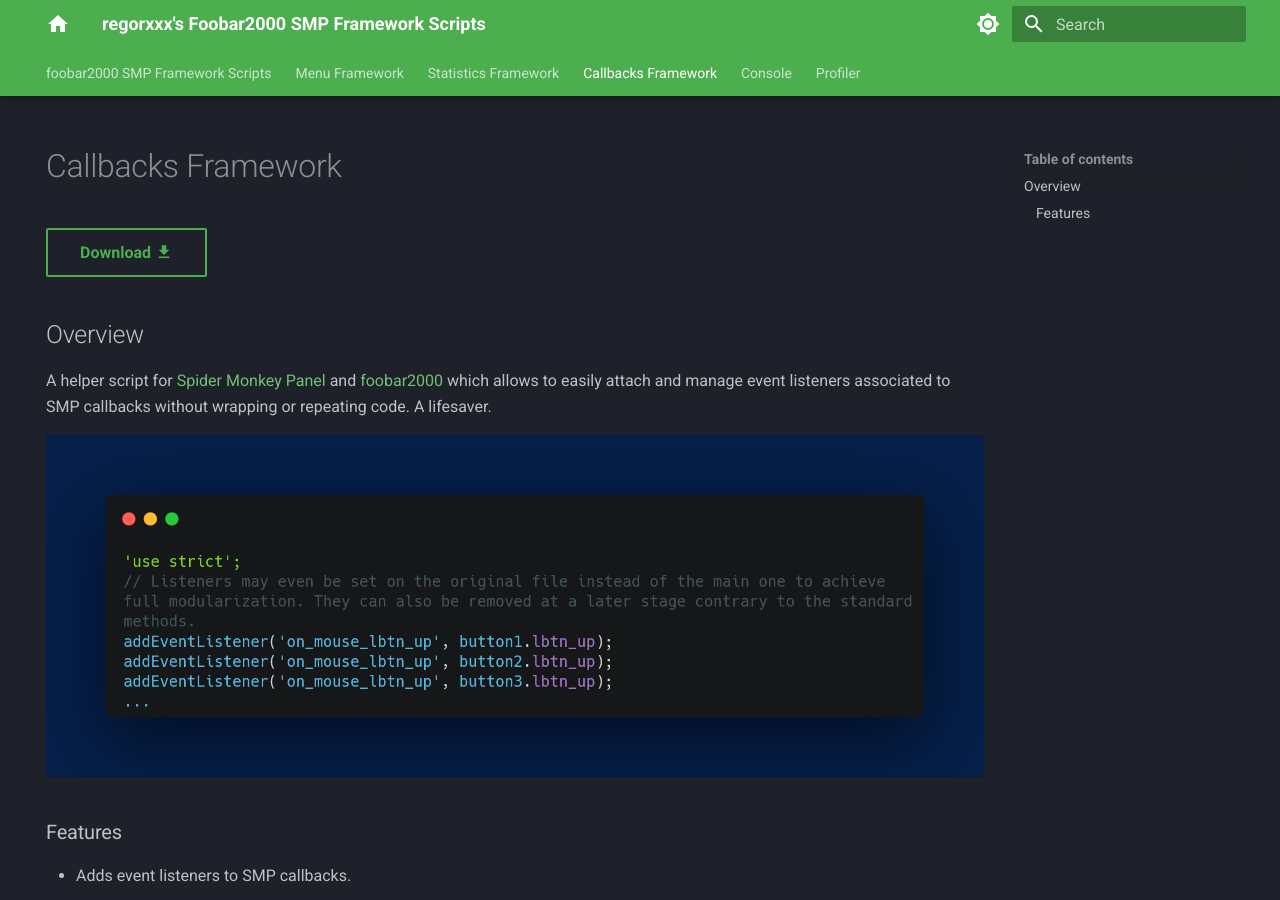
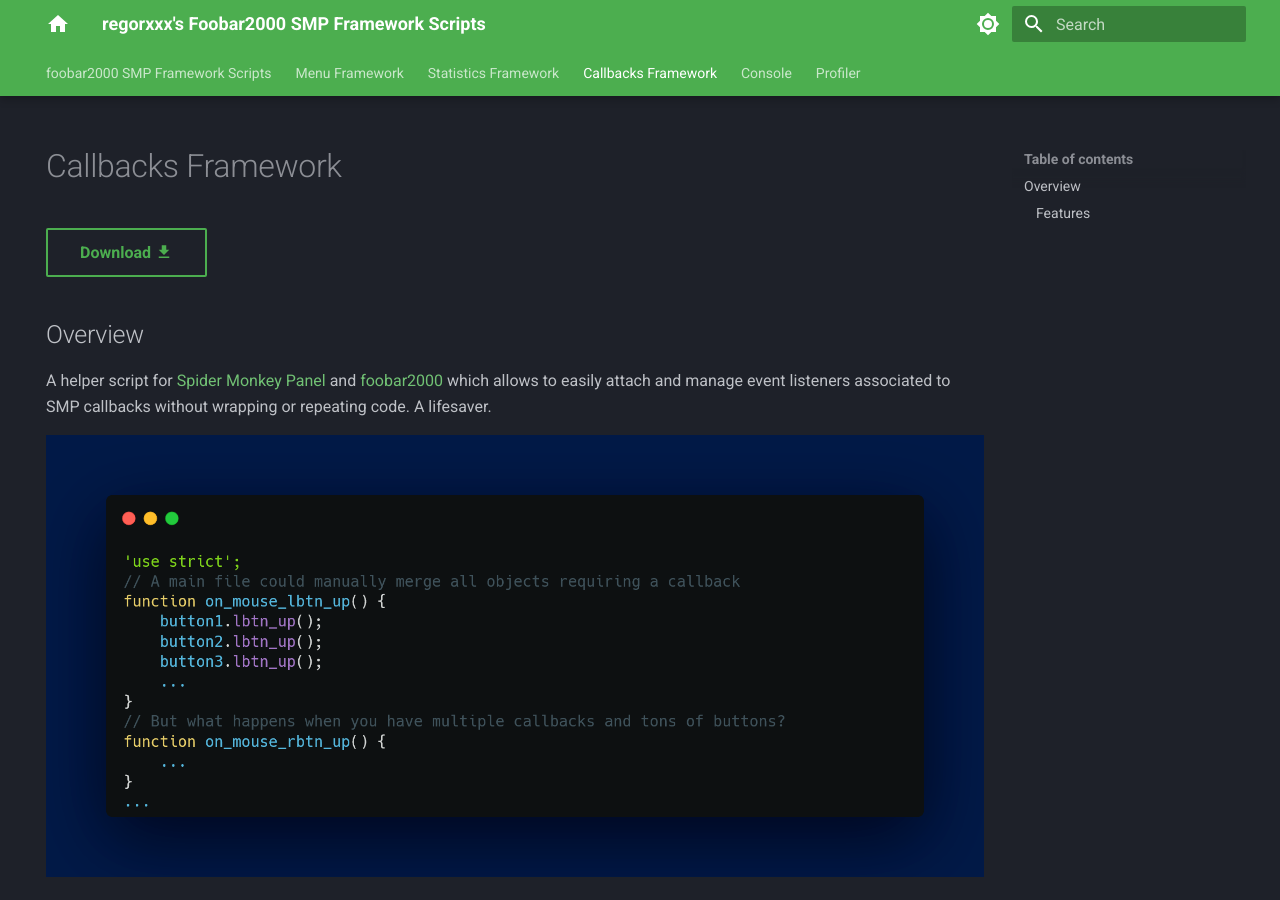
Before and after one commit to regorxxx/foobar2000-Framework-SMP.github.io, an MkDocs documentation site: the page built from docs/scripts/callbacks-framework-smp.md, in a window 1280 px wide and 900 px high. Built offline with MkDocs 1.6.1 and Material for MkDocs 9.7.7, drawn with Linux system fonts in a browser that asks for light colours.

Commit message:
Reorder images.

```diff
--- a/docs/scripts/callbacks-framework-smp.md
+++ b/docs/scripts/callbacks-framework-smp.md
@@ -12,6 +12,8 @@
  and [foobar2000](https://www.foobar2000.org) which allows to easily attach and manage event
  listeners associated to SMP callbacks without wrapping or repeating code.  A lifesaver.
 
+![Standard callbacks](../images/cb_1.png)
+
 ![Event listeners](../images/cb_2.png)
 
 ### Features
@@ -23,7 +25,6 @@
 - Implements [SPM planned design](https://github.com/TheQwertiest/foo_spider_monkey_panel/projects/1).
 - Bypasses common limitation of including files with existing callbacks, wrapping, etc.
 
-![Standard callbacks](../images/cb_1.png)
 
 !!! info
 	See repository for usage details.
```
Also changed, not shown: docs/scripts/profiler-smp.md (+2 -2 lines).
